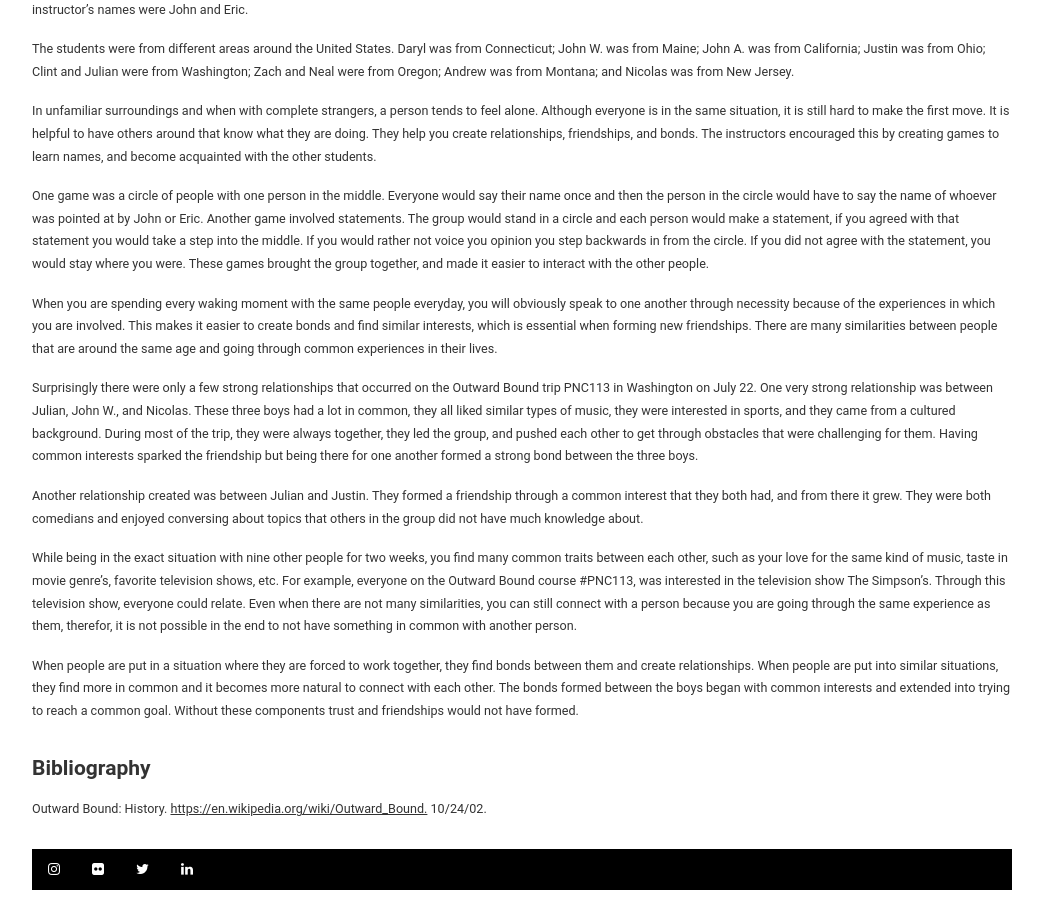
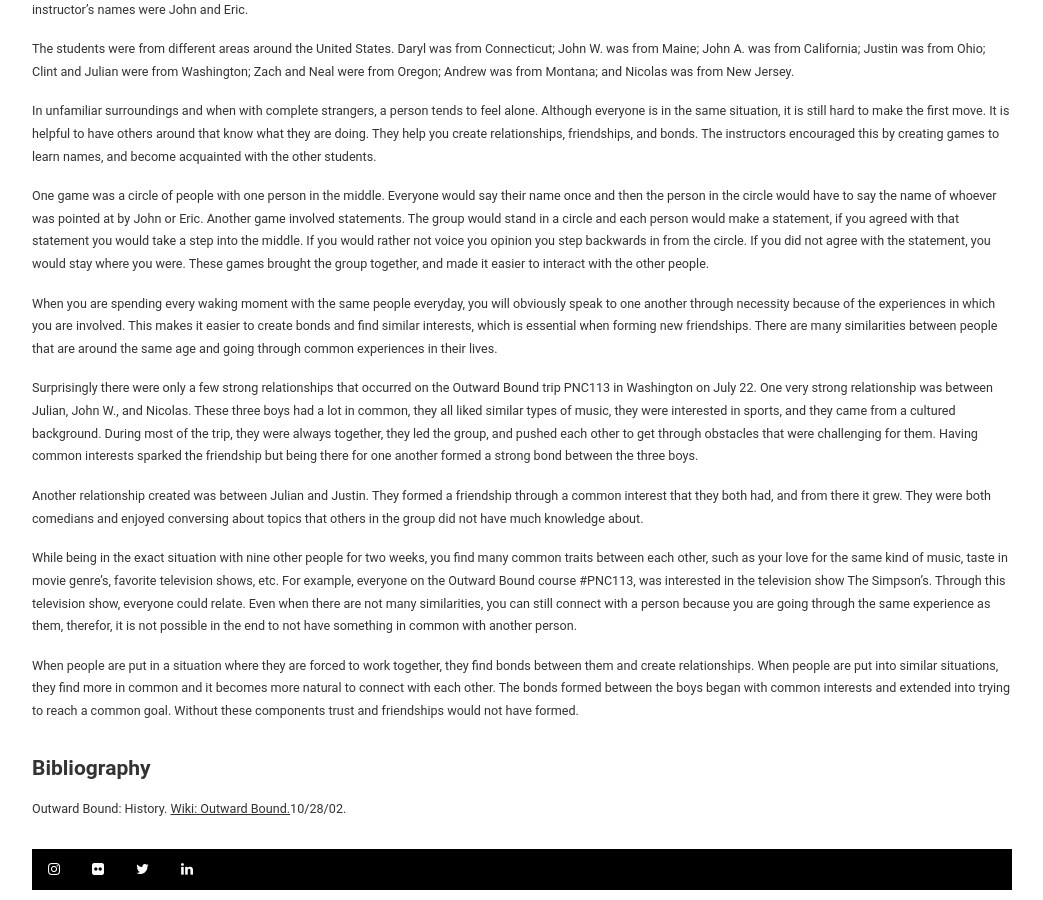
Before and after one commit to dyutibarma/monochrome, a Jekyll site: the page built from _posts/2002-08-01-Independent-Study.md, in a window 1280 px wide and 900 px high, scrolled down 2796 px. Shown: the whole window, without its empty margins (118-1161 px from the left). Built offline with Jekyll 4.4.1, drawn with Linux system fonts in a browser that asks for light colours.

Commit message:
Update 2002-08-01-Independent-Study.md

```diff
--- a/_posts/2002-08-01-Independent-Study.md
+++ b/_posts/2002-08-01-Independent-Study.md
@@ -90,4 +90,4 @@ When people are put in a situation where they are forced to work together, they
 
 ### Bibliography
 
-Outward Bound: History. <a href="https://en.wikipedia.org/wiki/Outward_Bound">https://en.wikipedia.org/wiki/Outward_Bound.</a> 10/24/02.
+Outward Bound: History. <a href="https://en.wikipedia.org/wiki/Outward_Bound">Wiki: Outward Bound.</a>10/28/02.
```
